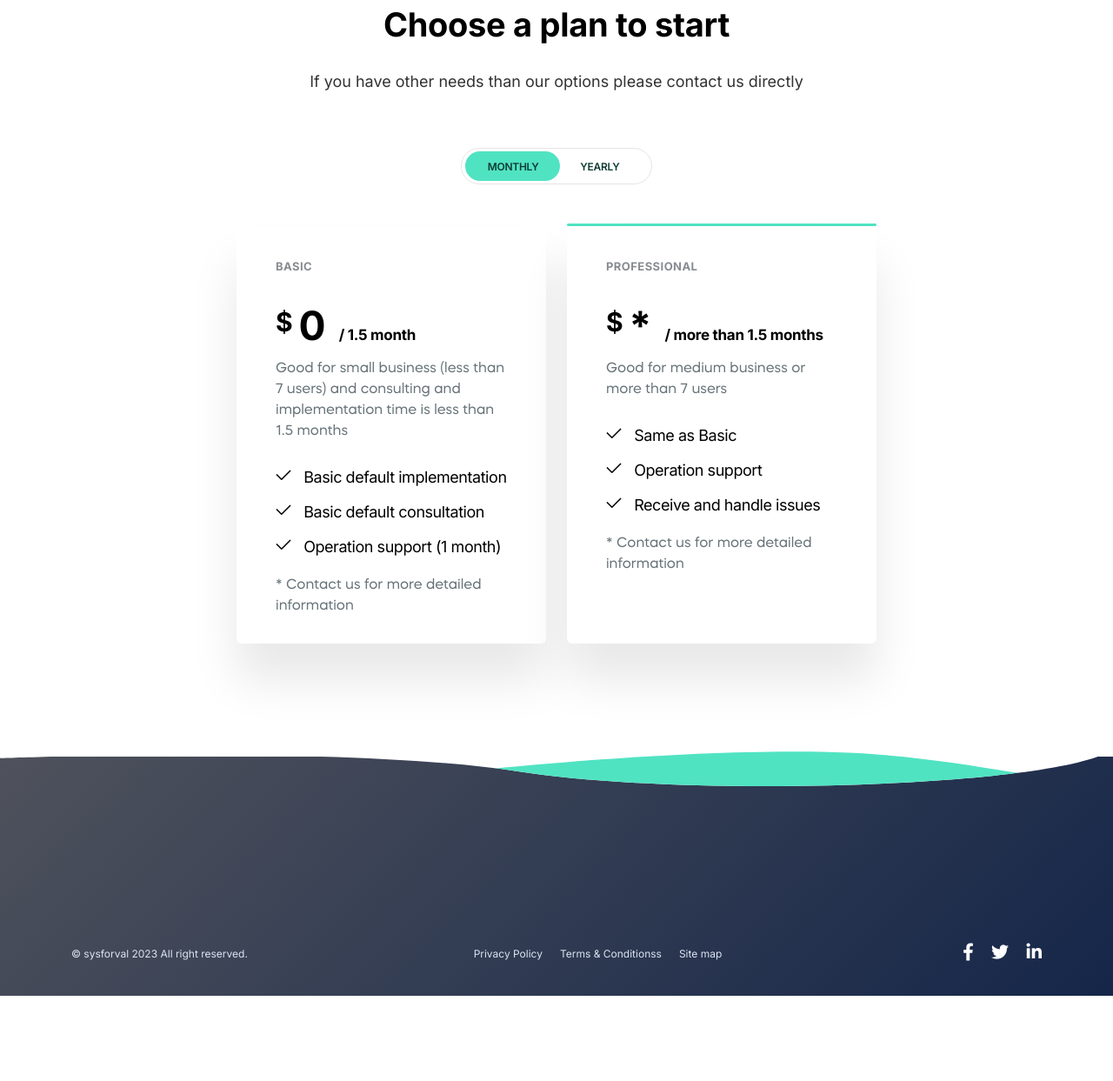
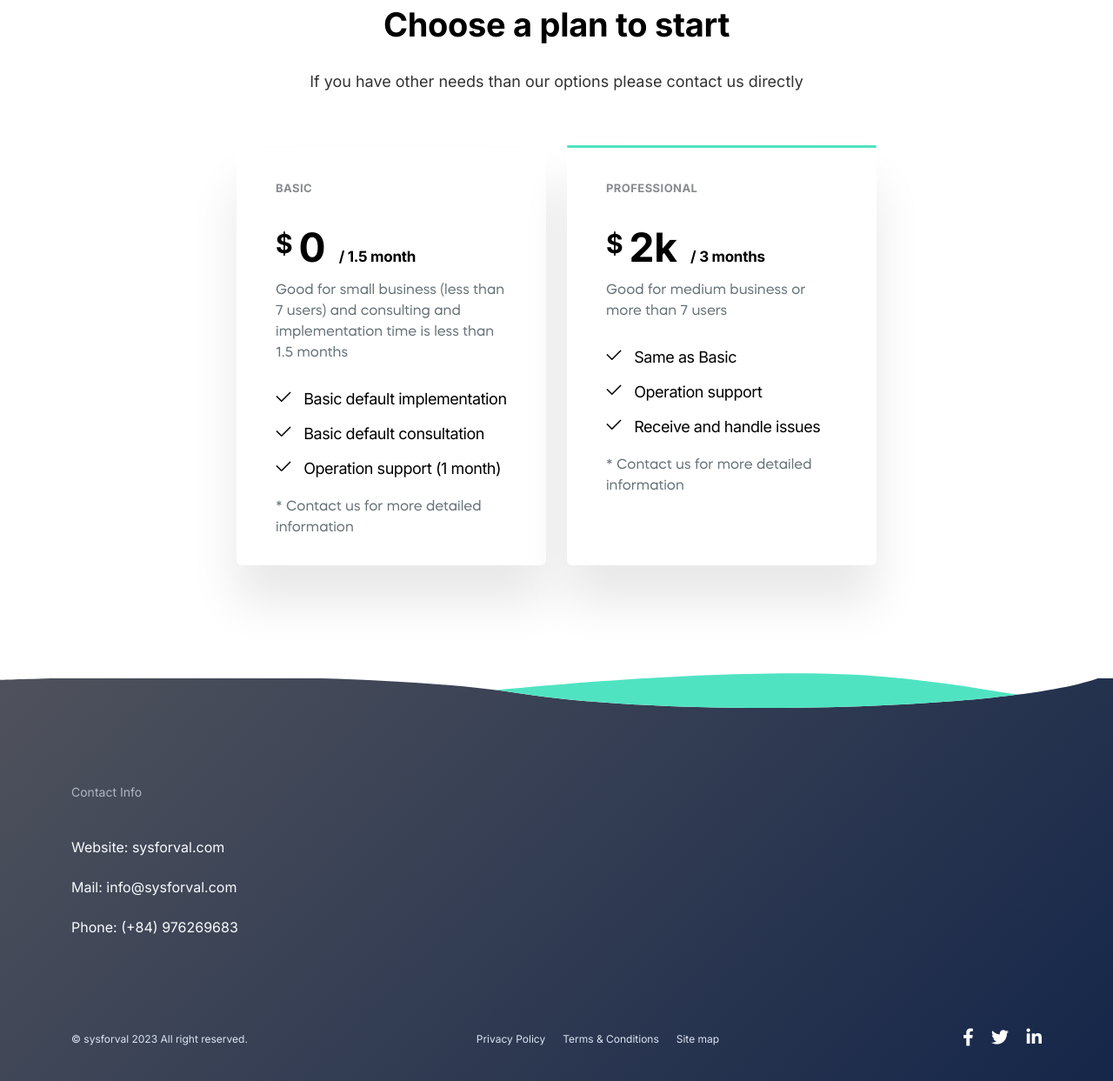
Before and after one commit to TMTzMinhTri/sysforval, a plain HTML site: page index.html in a window 1280 px wide. Shown: the part 2702-3945 px from the top of the page at 87% size. Before the commit the page ends 3847 px from the top, so only its background shows below. Drawn offline with Linux system fonts and the light colour scheme.

Commit message:
Chỉnh footer

```diff
--- a/index.html
+++ b/index.html
@@ -4,7 +4,7 @@
     <meta charset="UTF-8" />
     <meta name="viewport" content="width=device-width, initial-scale=1.0" />
     <meta http-equiv="X-UA-Compatible" content="ie=edge" />
-    <title>Desktop App</title>
+    <title>Sysforval ERP</title>
     <link rel="shortcut icon" href="image/favicon.png" type="image/x-icon" />
     <!-- Bootstrap , fonts & icons  -->
     <link rel="stylesheet" href="./css/bootstrap.css" />
@@ -333,7 +333,7 @@
             data-pricing-dynamic
             data-value-active="monthly"
           >
-            <div class="col-md-12 pricing-main-area-l-17 text-center">
+            <!-- <div class="col-md-12 pricing-main-area-l-17 text-center">
               <div class="toggle-btn d-inline-block justify-content-center">
                 <a
                   class="btn-toggle btn-toggle-2 d-flex price-deck-trigger"
@@ -344,7 +344,7 @@
                   <span class="round"></span>
                 </a>
               </div>
-            </div>
+            </div> -->
             <div class="col-xl-4 col-lg-5 col-md-6 col-sm-8">
               <div
                 class="single-price"
@@ -418,13 +418,13 @@
                     <h2
                       class="d-inline-block dynamic-value"
                       data-active="15"
-                      data-monthly="*"
+                      data-monthly="2k"
                       data-yearly="*"
                     >
                       <span
                         class="dynamic-value"
                         data-active="/  month"
-                        data-monthly="/ more than 1.5 months"
+                        data-monthly="/ 3 months"
                         data-yearly="/year"
                       ></span>
                     </h2>
@@ -556,20 +556,20 @@
         <div class="footer-shape">
           <img src="image/l8/footer-shape.svg" alt="" />
         </div>
-        <!--<div class="container pt-lg-23 pt-15 pb-12">
+        <div class="container pt-lg-23 pt-15 pb-12">
         <div class="row footer-area-l-17-items justify-content-between" data-aos="fade-left" data-aos-duration="800" data-aos-once="true">
           <div class="col">
             <div class="footer-widget widget2">
-              <p class="widget-title">Store</p>
+              <p class="widget-title">Contact Info</p>
               <ul class="widget-links pl-0 list-unstyled ">
-                <li><a href="">Catalog</a></li>
-                <li><a href="">Popular</a></li>
-                <li><a href="">Features</a></li>
-                <li><a href="">F.a.q.</a></li>
+                <li><a href="">Website: sysforval.com</a></li>
+                <li><a href="">Mail: info@sysforval.com</a></li>
+                <li><a href="">Phone: (+84) 976269683</a></li>
+                <!-- <li><a href="">F.a.q.</a></li> -->
               </ul>
             </div>
           </div>
-          <div class="col">
+          <!--<div class="col">
             <div class="footer-widget widget3">
               <p class="widget-title">About</p>
               <ul class="widget-links pl-0 list-unstyled ">
@@ -608,9 +608,9 @@
                 <li><a href="">Features</a></li>
               </ul>
             </div>
-          </div>
+          </div>-->
         </div>
-      </div>-->
+      </div>
         <!-- footer-bottom start -->
         <div class="copyright-area-l-17 text-center text-md-start">
           <div class="container">
@@ -626,7 +626,7 @@
                     class="list-unstyled d-flex flex-wrap justify-content-center"
                   >
                     <li><a href="#">Privacy Policy</a></li>
-                    <li><a href="#features">Terms & Conditionss</a></li>
+                    <li><a href="#features">Terms & Conditions</a></li>
                     <li><a href="#features"> Site map</a></li>
                   </ul>
                 </div>
```
